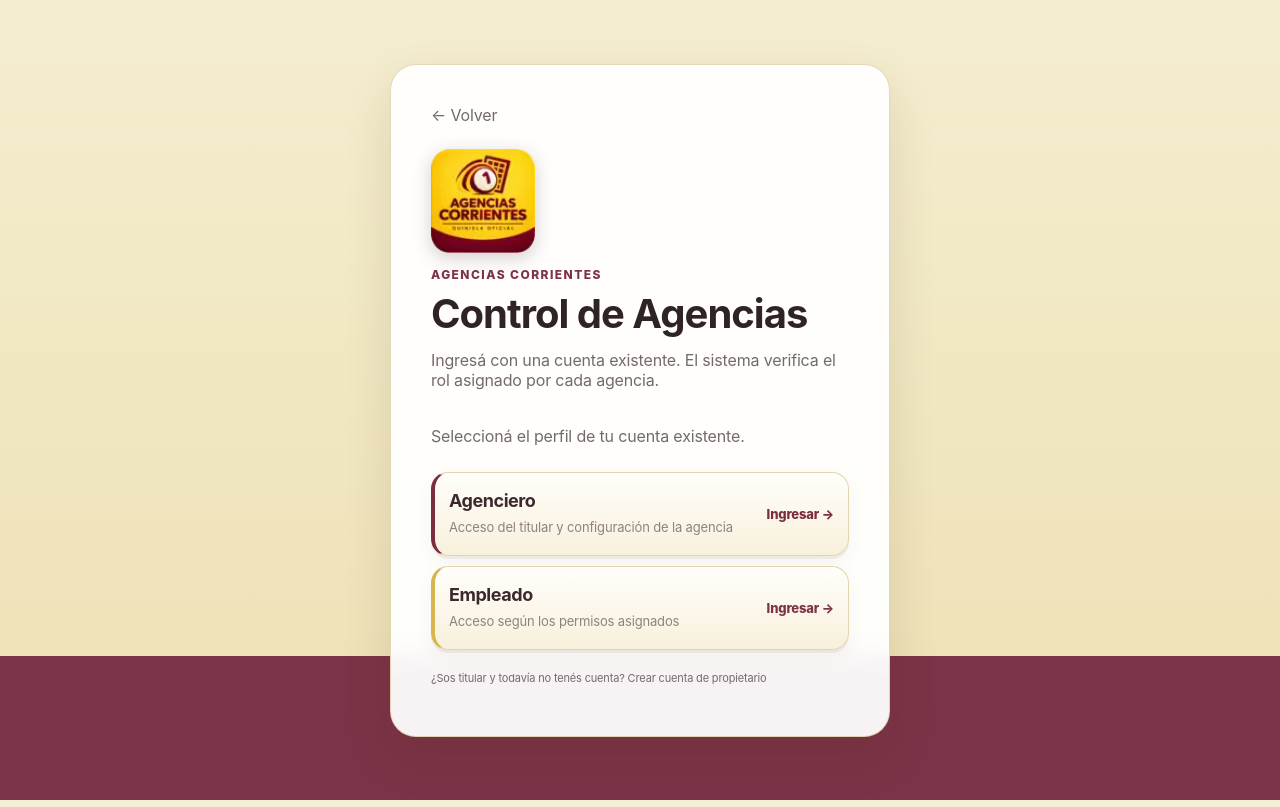
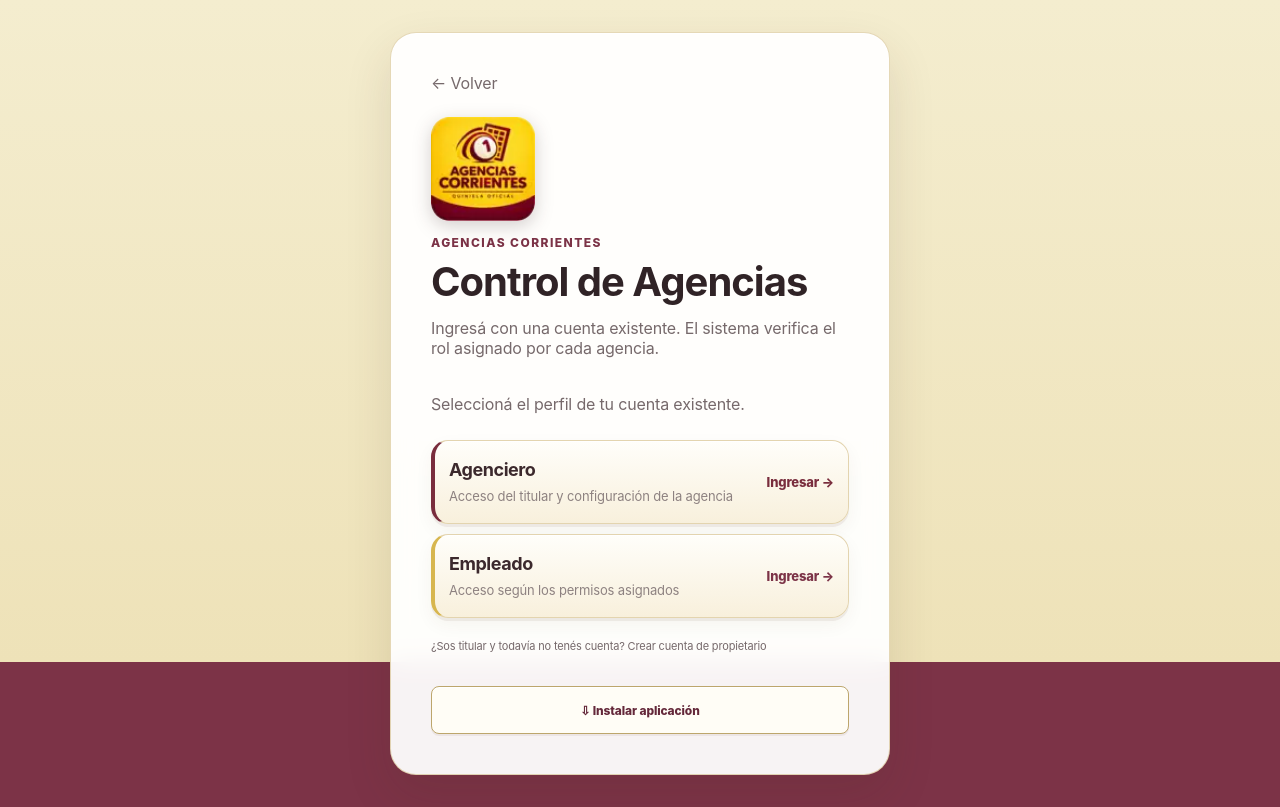
Before and after one commit to agencias-corrientes/CONTABLE-AGENCIAS, a Next.js app: page /login in a window 1280 px wide. Built offline with nearby package versions, Linux system fonts and the light colour scheme.

Commit message:
fix: show install button on initial login screen

```diff
--- a/app/login/page.tsx
+++ b/app/login/page.tsx
@@ -129,6 +129,7 @@
           <span className="landing-role-enter">Ingresar →</span>
         </Link>
         <p className="muted small-text">¿Sos titular y todavía no tenés cuenta? <Link href="/registro">Crear cuenta de propietario</Link></p>
+        <InstallAppButton />
       </div>
     );
   }
```
